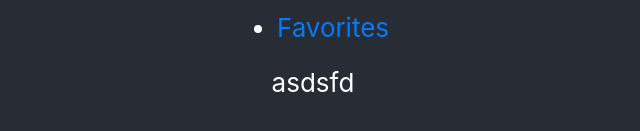
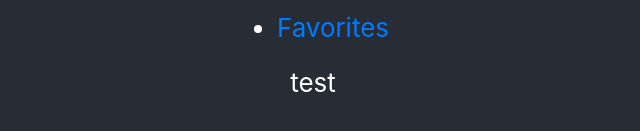
Before and after one commit to msbeethoven/what-to-liszt-to, a React (Create React App) app: page /favorites in a window 1280 px wide. Shown: the part 365-496 px from the top of the page, without its empty margins (327-967 px from the left). Built offline with nearby package versions, Linux system fonts and the light colour scheme.

Commit message:
Some clean up, rearranging the data type of the favpiece in FavButton so that it will be easier to map over

```diff
--- a/src/components/ComposerResults.js
+++ b/src/components/ComposerResults.js
@@ -3,6 +3,7 @@ import ComposerWorks from "./ComposerWorks";
 import Card from "react-bootstrap/Card";
 import Accordion from "react-bootstrap/Accordion";
 import Button from "react-bootstrap/Button";
+
 import FavoritesPage from "./FavoritesPage";
 
 function ComposerResults(props) {
@@ -73,9 +74,11 @@ function About(props) {
           </Accordion.Collapse>
         </Card>
       </Accordion>
-      <FavoritesPage favorite={'hey'} />
+
+      <FavoritesPage prop={props}/>
     </div>
   );
 }
 
+
 export default ComposerResults;
--- a/src/components/FavButton.js
+++ b/src/components/FavButton.js
@@ -2,39 +2,28 @@ import React, {useState, useEffect} from 'react';
 import FavoritesPage from './FavoritesPage';
 
 function FavButton(props) {
+  // console.log('favbutton props', props) //object for every song
   const [toggle, setToggle] = useState('false');
   const [favpiece, setFavPiece] = useState(
-    {
-      pieceInfo: " "
-    }
+    []
   )
 
   function handleClick(e) {
     e.preventDefault();
     console.log('you faved!', toggle);
     console.log('your fav piece!', favpiece);
-    setFavPiece(
-      {
-        pieceInfo: `${props.pieceInfo.title}`
-      }
-    );
-
   }
 
   useEffect(() => {
     setToggle('true');
-    // setFavPiece(
-    //   {
-    //     pieceInfo: `${props.pieceInfo.title}`
-    //   }
-    // );
-
+    setFavPiece(
+      `${props.pieceInfo.title}`
+    );
   }, []);
 
   return (
     <div>
       <button onClick={handleClick} clicked={toggle} >fav</button>
-      {/* <FavoritesPage favorite={favpiece} /> */}
     </div>
   )
 }
--- a/src/components/FavoritesPage.js
+++ b/src/components/FavoritesPage.js
@@ -16,9 +16,12 @@ function FavoritesPage(props) {
 
   return (
     <div className="favorites-page">
-      {console.log('did this work', props.favorite)}
+      {console.log('did this work', props)}
 
-      {props.favorite === undefined ? 'asdsfd' : props.favorite }
+      test
+      {props.favorite}
+
+      {/* {props.favorite === undefined ? 'asdsfd' : props.favorite } */}
 
 
 
--- a/src/components/Header.js
+++ b/src/components/Header.js
@@ -16,6 +16,7 @@ function Header() {
             </li>
             <li>
               <Link to="/favorites">Favorites</Link>
+              {/* <Link to={{pathname:'/favorites', state:{}}}>Favorites</Link> */}
             </li>
           </ul>
         </nav>
--- a/src/components/Mood.js
+++ b/src/components/Mood.js
@@ -42,7 +42,7 @@ function Mood() {
     fetchData();
   }, [selectedEpoch]);
 
-  function onChange(event) {
+  function handleChange(event) {
     console.log('event in onChange', event)
     //console.log(epochs[event.target.value])
     const value = epochs[event.target.value];
@@ -69,7 +69,7 @@ function Mood() {
         <a href="/">What are you in the Mood for?</a>
         <br/>
         <label htmlFor="epoch">Epoch:</label>
-        <select onChange={onChange}>
+        <select onChange={handleChange}>
           {epochs.map((epoch, key) => (
             <option key={key} value={key}>{epoch}</option>
           ))}
```
